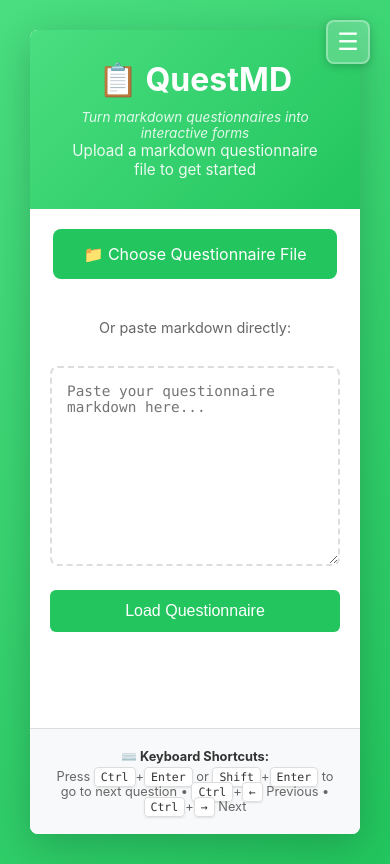
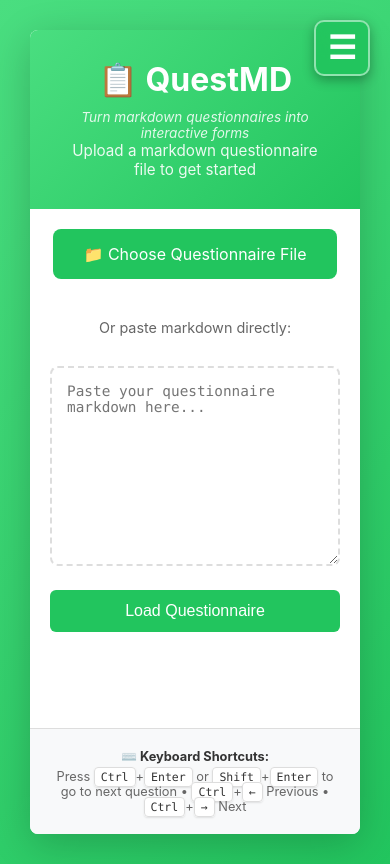
Before and after one commit to wtullos/questmd, a plain HTML site: page index.html in a window 390 px wide. Drawn offline with Linux system fonts and the light colour scheme.

Commit message:
Fix hamburger menu: move to top-right, make bigger, ensure it works

```diff
--- a/index.html
+++ b/index.html
@@ -7,8 +7,6 @@
     <link rel="stylesheet" href="styles.css">
 </head>
 <body>
-    <div class="container">
-        <header>
     <div class="menu-container">
         <button id="menu-toggle" class="menu-toggle" aria-label="Menu">
             <span class="hamburger-icon">☰</span>
@@ -20,6 +18,8 @@
             </button>
         </div>
     </div>
+    <div class="container">
+        <header>
             <h1>📋 QuestMD</h1>
             <p class="tagline">Turn markdown questionnaires into interactive forms</p>
             <p>Upload a markdown questionnaire file to get started</p>
--- a/styles.css
+++ b/styles.css
@@ -77,20 +77,28 @@ header {
 }
 
 .menu-toggle {
-    background: rgba(255, 255, 255, 0.2);
-    border: 2px solid rgba(255, 255, 255, 0.3);
-    border-radius: 8px;
-    width: 44px;
-    height: 44px;
+    background: rgba(34, 197, 94, 0.9);
+    border: 2px solid rgba(255, 255, 255, 0.5);
+    border-radius: 10px;
+    width: 56px;
+    height: 56px;
     cursor: pointer;
     display: flex;
     align-items: center;
     justify-content: center;
-    font-size: 1.5em;
+    font-size: 2em;
     transition: all 0.3s ease;
     backdrop-filter: blur(10px);
     color: white;
-    box-shadow: 0 2px 8px rgba(0, 0, 0, 0.2);
+    box-shadow: 0 4px 12px rgba(0, 0, 0, 0.3);
+    font-weight: bold;
+}
+
+.menu-toggle:hover {
+    background: rgba(34, 197, 94, 1);
+    border-color: rgba(255, 255, 255, 0.8);
+    transform: scale(1.1);
+    box-shadow: 0 6px 16px rgba(0, 0, 0, 0.4);
 }
 
 .menu-toggle:hover {
@@ -105,7 +113,7 @@ header {
 
 .menu-dropdown {
     position: absolute;
-    top: 54px;
+    top: 66px;
     right: 0;
     background: var(--bg-primary);
     border-radius: 8px;
```
Lines whose indentation alone changed are shown as unchanged.
